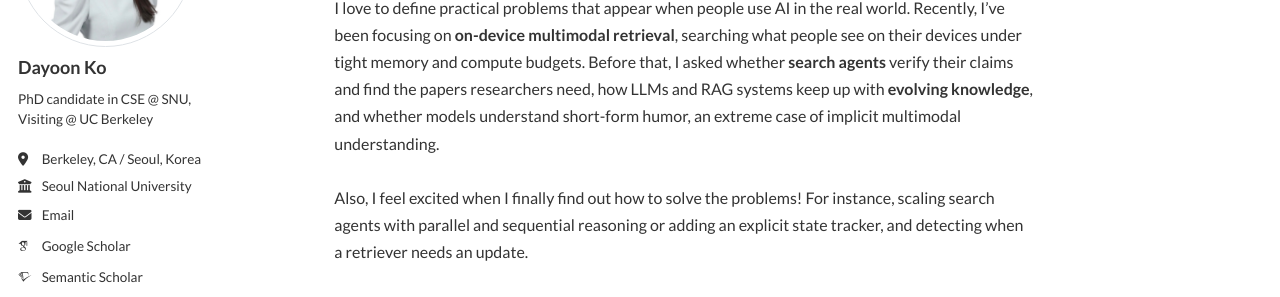
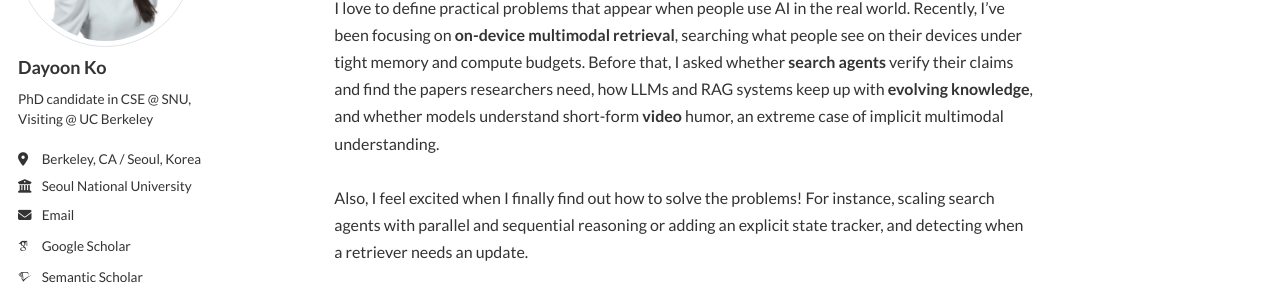
Before and after one commit to dayoon-ko/dayoon-ko.github.io, a Jekyll site: the page built from _pages/about.md, in a window 1280 px wide and 900 px high. Shown: the part 234-531 px from the top of the window. Built offline with Jekyll 4.4.1, drawn with Linux system fonts in a browser that asks for light colours; some web fonts are replaced.

Commit message:
Say short-form video humor in intro
Co-Authored-By: Claude Opus 5.5 <noreply@anthropic.com>

```diff
--- a/_pages/about.md
+++ b/_pages/about.md
@@ -145,7 +145,7 @@ redirect_from:
 <div class="intro-section">
   Hi! I’m Dayoon Ko 😊, a Ph.D. candidate in Computer Science and Engineering at SNU, advised by <a href="https://vision.snu.ac.kr/gunhee/" target="_blank">Gunhee Kim</a>. Currently, I’m a visiting researcher at <strong>UC Berkeley</strong>, working with <a href="https://www.sewonmin.com/" target="_blank">Sewon Min</a>.
   <br><br>
-  I love to define practical problems that appear when people use AI in the real world. Recently, I’ve been focusing on <strong>on-device multimodal retrieval</strong>, searching what people see on their devices under tight memory and compute budgets. Before that, I asked whether <strong>search agents</strong> verify their claims and find the papers researchers need, how LLMs and RAG systems keep up with <strong>evolving knowledge</strong>, and whether models understand short-form humor, an extreme case of implicit multimodal understanding.
+  I love to define practical problems that appear when people use AI in the real world. Recently, I’ve been focusing on <strong>on-device multimodal retrieval</strong>, searching what people see on their devices under tight memory and compute budgets. Before that, I asked whether <strong>search agents</strong> verify their claims and find the papers researchers need, how LLMs and RAG systems keep up with <strong>evolving knowledge</strong>, and whether models understand short-form <strong>video</strong> humor, an extreme case of implicit multimodal understanding.
   <br><br>
   Also, I feel excited when I finally find out how to solve the problems! For instance, scaling search agents with parallel and sequential reasoning or adding an explicit state tracker, and detecting when a retriever needs an update.
   <br><br>
```
